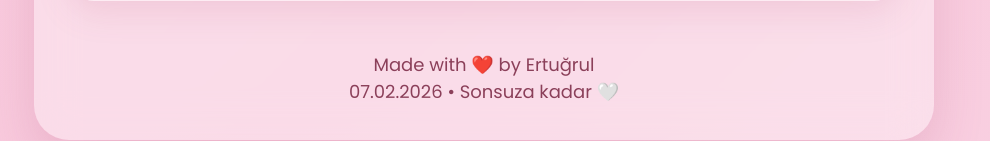
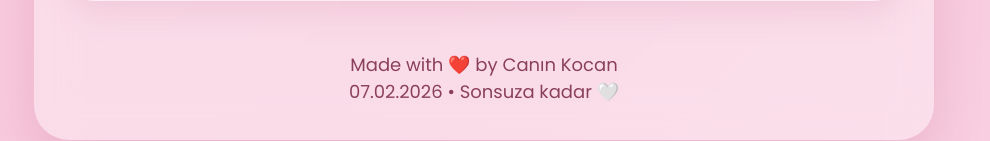
Before and after one commit to eryzzelicora-lgtm/Melisim, a plain HTML site: page index.html in a window 1280 px wide. Shown: the part 3037-3178 px from the top of the page, without its empty margins (156-1146 px from the left). Drawn offline with Linux system fonts and the light colour scheme.

Commit message:
Update footer author name in index.html

```diff
--- a/index.html
+++ b/index.html
@@ -290,7 +290,7 @@ Seni sonsuza kadar seveceğim.
 
 <p>
 
-Made with ❤️ by Ertuğrul
+Made with ❤️ by Canın Kocan
 
 </p>
 
```
